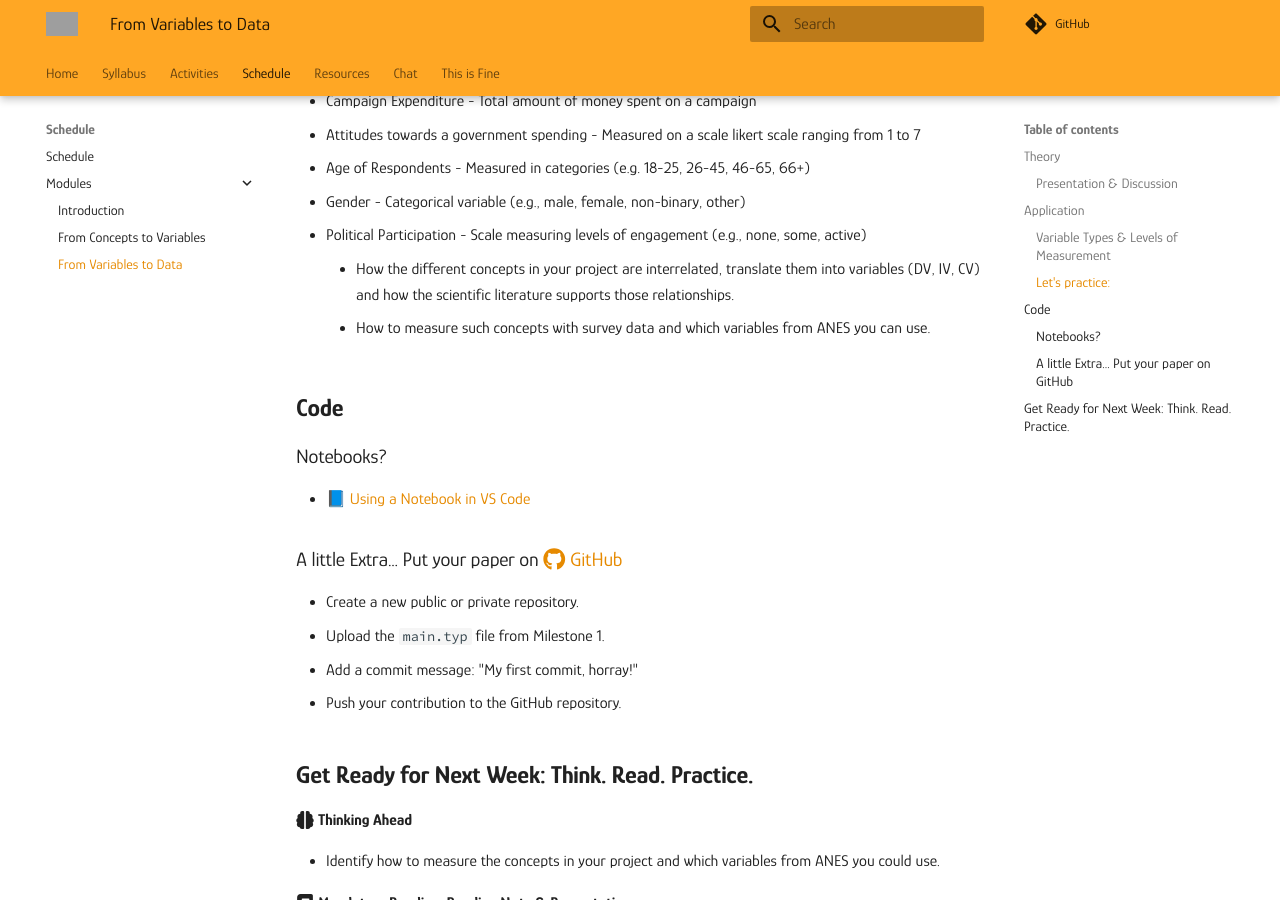
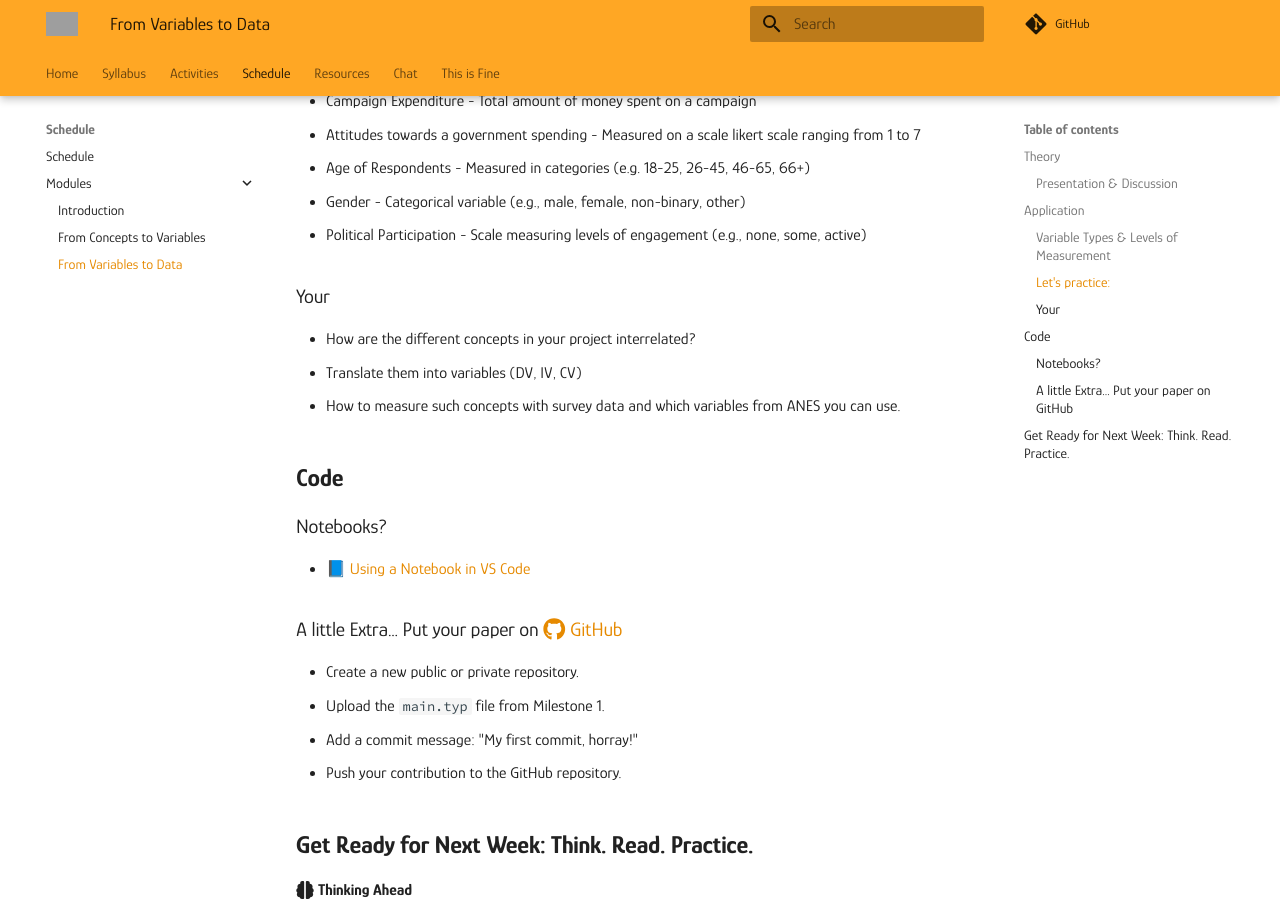
Before and after one commit to mickaeltemporao/data-analysis, an MkDocs documentation site: the page built from docs/modules/data.md, in a window 1280 px wide and 900 px high, scrolled down 1120 px. Built offline with MkDocs 1.6.1 and Material for MkDocs 9.7.7, drawn with Linux system fonts in a browser that asks for light colours; comment, search, counter and statistics services are not loaded; grey boxes are pictures that could not be loaded.

Commit message:
update header

```diff
--- a/docs/modules/data.md
+++ b/docs/modules/data.md
@@ -30,9 +30,10 @@ Variables can broadly be categorized as either **discrete** or **continuous**.
 - Gender - Categorical variable (e.g., male, female, non-binary, other)
 - Political Participation - Scale measuring levels of engagement (e.g., none, some, active)
 
-
-    - How the different concepts in your project are interrelated, translate them into variables (DV, IV, CV) and how the scientific literature supports those relationships.
-    - How to measure such concepts with survey data and which variables from ANES you can use.
+### Your
+- How are the different concepts in your project interrelated?
+- Translate them into variables (DV, IV, CV)
+- How to measure such concepts with survey data and which variables from ANES you can use.
 
 ## **Code**
 
```
